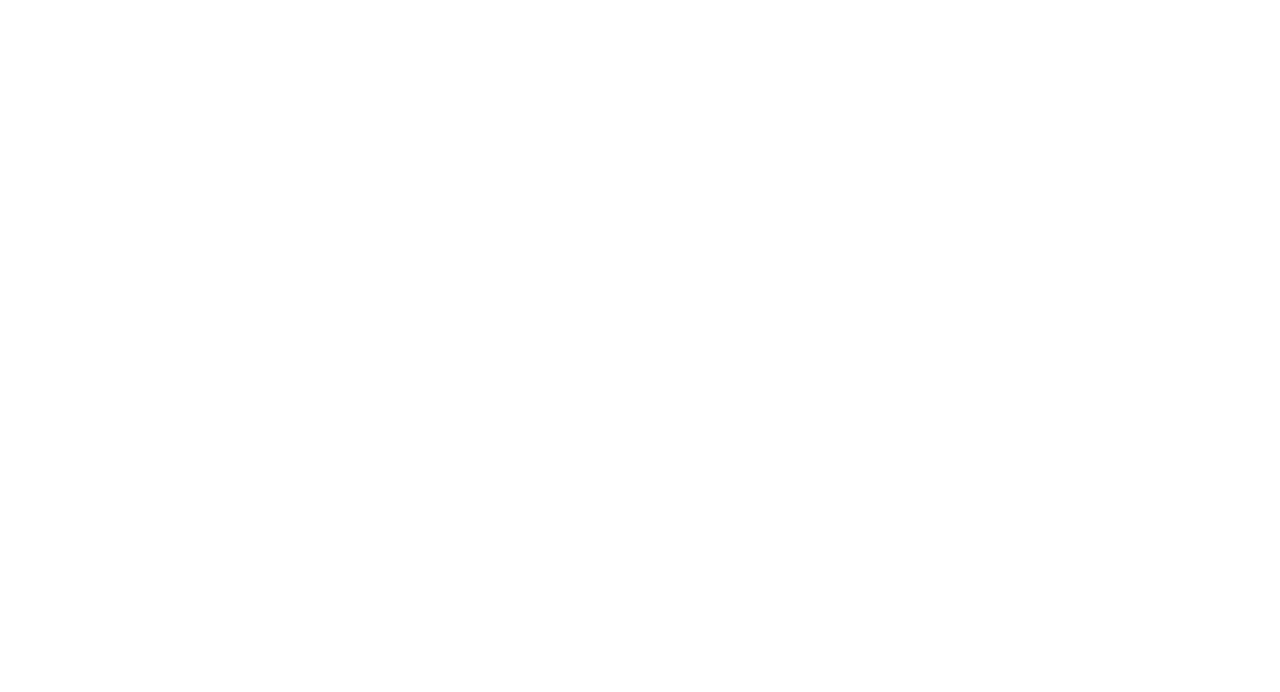
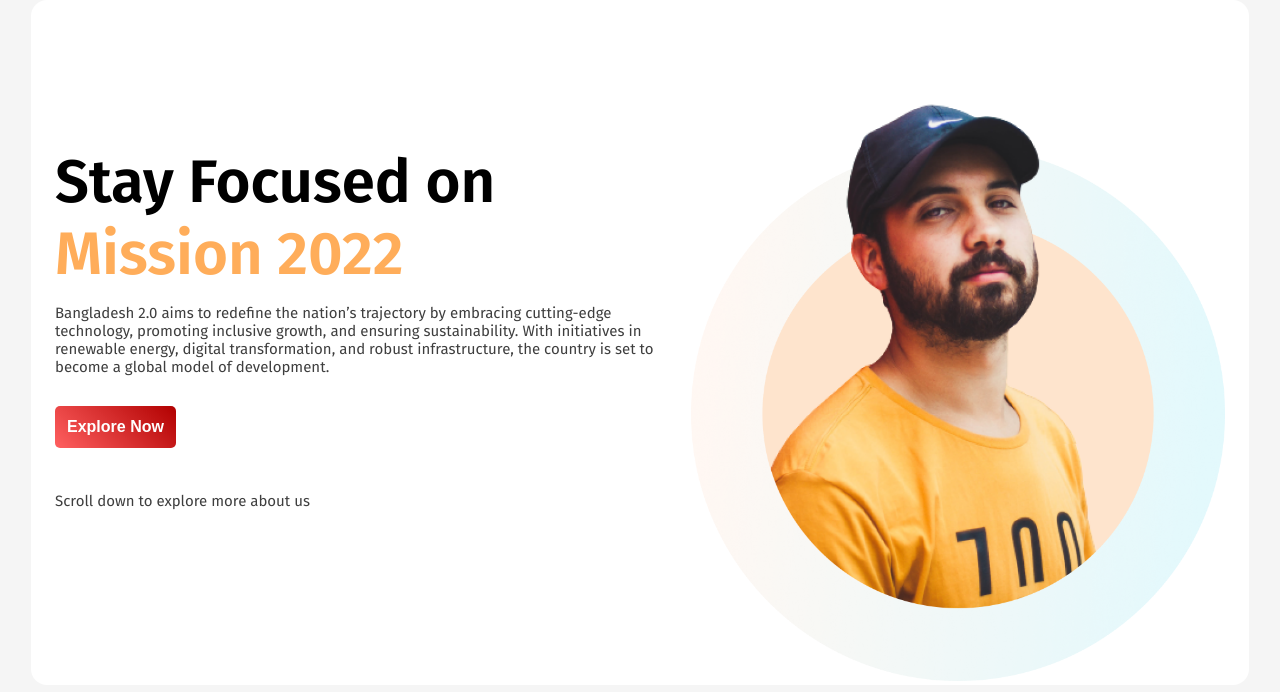
Before and after one commit to FajlaRabby24/mission-2022, a plain HTML site: page index.html in a window 1280 px wide. Drawn offline with Linux system fonts and the light colour scheme.

Commit message:
banner section done

```diff
--- a/index.html
+++ b/index.html
@@ -6,8 +6,24 @@
     <link rel="shortcut icon" href="images/illustrators/favicon.png" type="image/x-icon">
     <title>Mission - 2022</title>
     <link rel="stylesheet" href="styles/style.css">
+    <link rel="stylesheet" href="styles/header.css">
 </head>
 <body>
-
+    <header >
+        <div class="banner middle">
+            <div class="banner-content">
+                <h1>Stay Focused on <span class="sub-banner-title">Mission 2022</span></h1>
+                <p class="des">Bangladesh 2.0 aims to redefine the nation’s trajectory by embracing cutting-edge technology,
+                    promoting inclusive growth, and ensuring sustainability. With initiatives in renewable energy, digital
+                    transformation, and robust infrastructure, the country is set to become a global model of development.
+    </p>
+                <button class="primary-btn">Explore Now</button>
+                <p class="des">Scroll down to explore more about us</p>
+            </div>
+            <div class="banner-img">
+                <img src="images/person/person-2.png" alt="person">
+            </div>
+        </div>
+    </header>
 </body>
 </html>
--- /dev/null
+++ b/styles/header.css
@@ -0,0 +1,62 @@
+.banner {
+    display: flex;
+    justify-content: space-between;
+    align-items: center;
+    background-color: #fff;
+    border-radius: 16px;
+    margin-bottom: 100px;
+}
+
+.banner-img{
+    text-align: right;
+}
+
+.banner-img img {
+    width: 100%;
+    height: 100%;
+}
+
+.banner-content h1 {
+    font-size: 60px;
+    font-weight: 600;
+}
+
+.banner-content .sub-banner-title{
+    color:#FFAD5A;
+}
+
+.banner-content .des{
+    margin: 14px 0 30px 0;
+}
+
+.banner-content > button{
+    margin-bottom: 30px;
+}
+
+/* media query */
+@media screen and (max-width:576px) {
+    .banner{
+        flex-direction: column;
+        padding: 20px 24px;
+    }
+    .banner-content h1 {
+        font-size: 40px;
+    }
+}
+
+@media screen and (min-width: 577px) and (max-width: 992px) {
+    .banner{
+        padding: 20px 24px;
+        gap: 24px;
+    }
+    .banner-content h1 {
+        font-size: 40px;
+        margin-bottom: 10px;
+    }
+    .banner-content .des{
+        margin: 0
+    }
+    .banner-content > button{
+       margin: 25px 0 15px 0;
+    }
+}
--- a/styles/style.css
+++ b/styles/style.css
@@ -0,0 +1,39 @@
+@import url('https://fonts.googleapis.com/css2?family=Fira+Sans:ital,wght@0,100;0,200;0,300;0,400;0,500;0,600;0,700;0,800;0,900;1,100;1,200;1,300;1,400;1,500;1,600;1,700;1,800;1,900&display=swap');
+
+* {
+    margin: 0;
+    padding: 0;
+}
+
+body {
+    font-family: "Fira Sans", serif;
+    background-color: #f5f5f5;
+}
+
+.primary-btn {
+    border-radius: 5px;
+    color: rgb(255, 255, 255);
+    font-size: 16px;
+    font-weight: 700;
+    padding: 12px;
+    background-image: linear-gradient(45deg, #ff6060, #b10000);
+    cursor: pointer;
+    border: none;
+    transition: .2s ease-in-out;
+}
+
+.primary-btn:hover {
+    background-image: linear-gradient(45deg, #b10000, #ff6060);
+}
+
+.middle {
+    max-width: 1170px;
+    margin: 0 auto;
+    padding: 0 24px;
+}
+
+.des {
+    color: rgb(62, 62, 62);
+    font-size: 15px;
+    font-weight: 400;
+}
```
